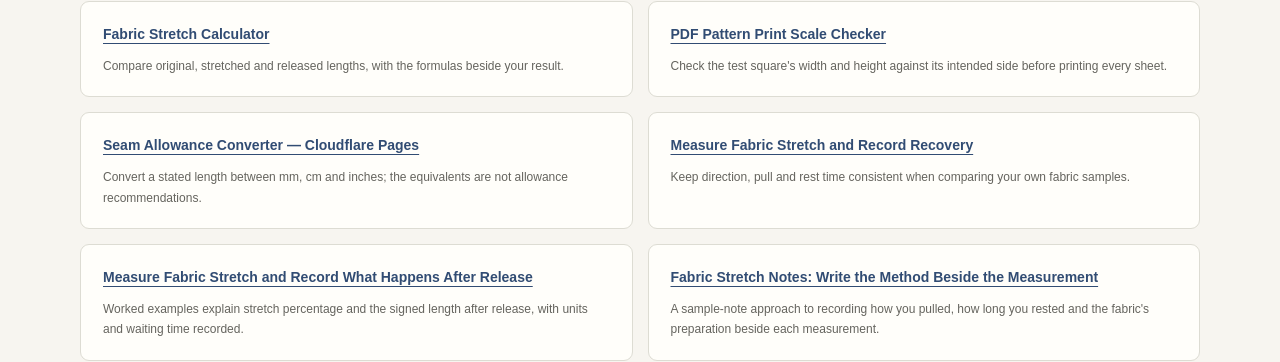
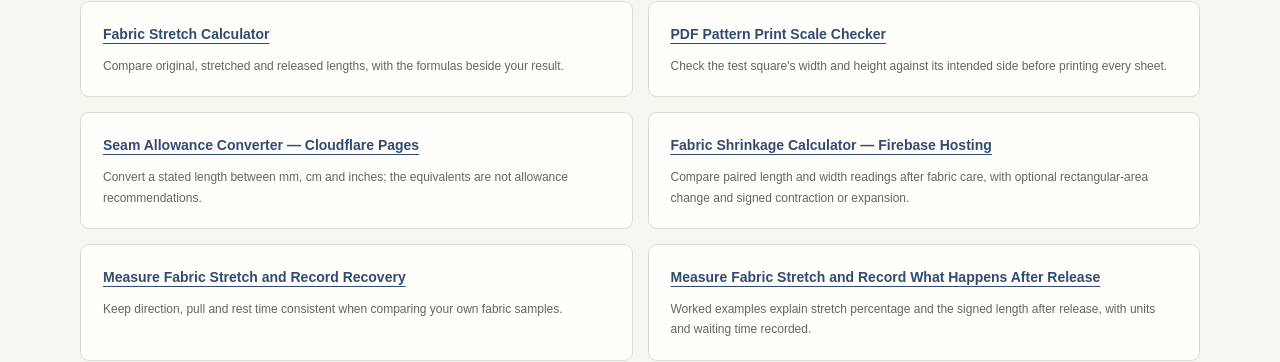
Before and after one commit to gokimedia/sewlore-sewing-tools, a website: page resources.html in a window 1280 px wide. Shown: the part 453-815 px from the top of the page. Drawn offline with Linux system fonts and the light colour scheme.

Commit message:
Add verified Firebase fabric shrinkage calculator

```diff
--- a/resources.html
+++ b/resources.html
@@ -29,6 +29,7 @@
         <li><a href="https://sewlore.com/pages/fabric-stretch-calculator">Fabric Stretch Calculator</a><p>Compare original, stretched and released lengths, with the formulas beside your result.</p></li>
         <li><a href="https://sewlore.com/pages/pdf-pattern-print-scale-checker">PDF Pattern Print Scale Checker</a><p>Check the test square's width and height against its intended side before printing every sheet.</p></li>
         <li><a href="https://sewlore-seam-allowance.pages.dev/">Seam Allowance Converter — Cloudflare Pages</a><p>Convert a stated length between mm, cm and inches; the equivalents are not allowance recommendations.</p></li>
+        <li><a href="https://sewlore-fabric-shrinkage.web.app/">Fabric Shrinkage Calculator — Firebase Hosting</a><p>Compare paired length and width readings after fabric care, with optional rectangular-area change and signed contraction or expansion.</p></li>
         <li><a href="https://sewlore.com/blogs/sewing-journal/measure-fabric-stretch-and-record-recovery">Measure Fabric Stretch and Record Recovery</a><p>Keep direction, pull and rest time consistent when comparing your own fabric samples.</p></li>
         <li><a href="https://medium.com/@sewlore/measure-fabric-stretch-and-record-what-happens-after-release-27d0a3482ed1">Measure Fabric Stretch and Record What Happens After Release</a><p>Worked examples explain stretch percentage and the signed length after release, with units and waiting time recorded.</p></li>
         <li><a href="https://sewlore.substack.com/p/fabric-stretch-notes-write-the-method">Fabric Stretch Notes: Write the Method Beside the Measurement</a><p>A sample-note approach to recording how you pulled, how long you rested and the fabric's preparation beside each measurement.</p></li>
```
Also changed, not shown: README.md.
